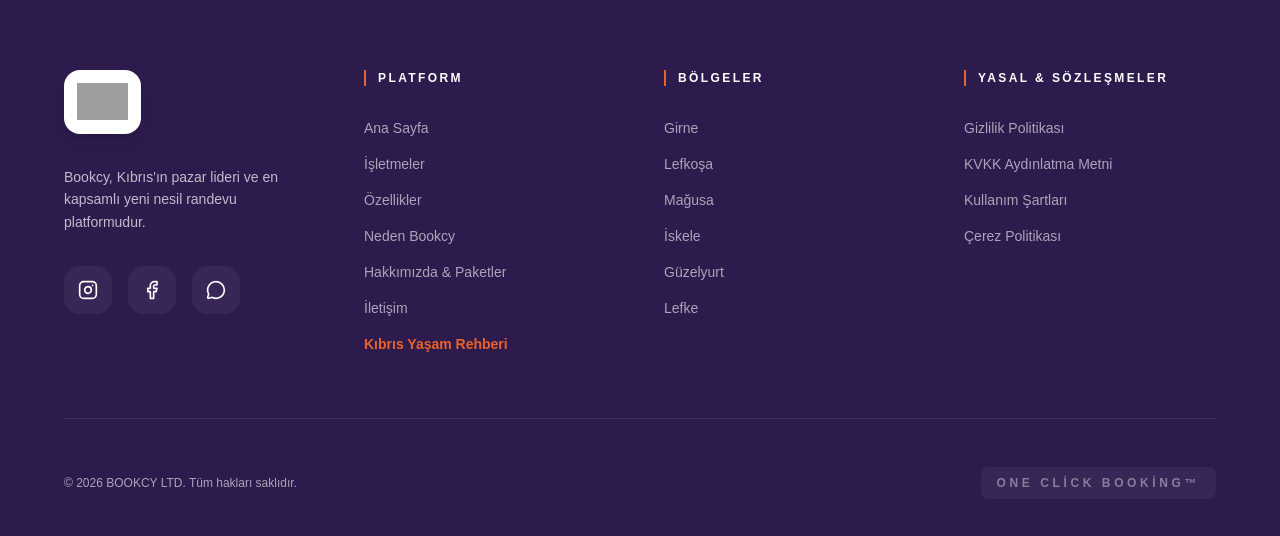
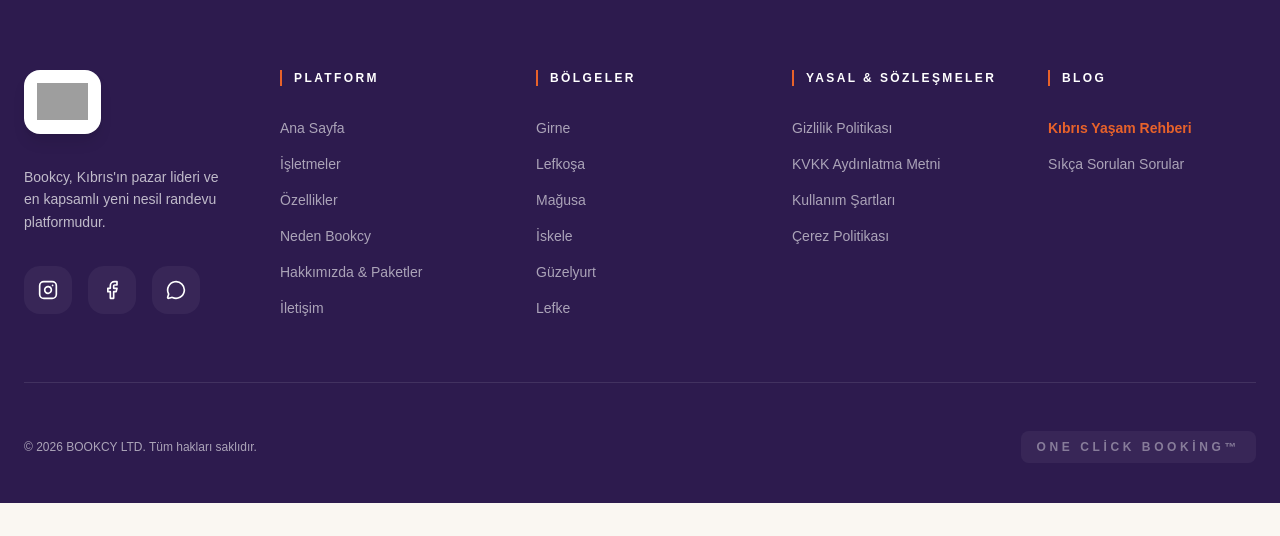
Before and after one commit to Davman-01/bookcy-v2, a Next.js app: page / in a window 1280 px wide. Shown: the part 2019-2555 px from the top of the page. After the commit the page ends 2522 px from the top, so only its background shows below. Built offline with nearby package versions, Linux system fonts and the light colour scheme; no server answers; the database is empty; grey boxes are pictures that could not be loaded.

Commit message:
güncel blog

```diff
--- a/components/Footer.js
+++ b/components/Footer.js
@@ -1,11 +1,9 @@
 "use client";
 import Link from 'next/link';
-// Facebook'u lucide-react'ten sildik, hata vermemesi için aşağıda kendimiz oluşturduk
-import { Info, MessageCircle, Mail } from 'lucide-react';
+import { Info, MessageCircle } from 'lucide-react';
 import { useState, useEffect } from 'react';
 import { useAppContext } from '@/app/providers';
 import { cyprusRegions } from '@/lib/constants';
-// EKLENEN KISIM: Sayfa yolunu öğrenmek için
 import { usePathname } from 'next/navigation';
 
 // Özel Instagram İkonu
@@ -13,7 +11,7 @@
   <svg width={size} height={size} viewBox="0 0 24 24" fill="none" stroke="currentColor" strokeWidth="2" strokeLinecap="round" strokeLinejoin="round"><rect x="2" y="2" width="20" height="20" rx="5" ry="5"></rect><path d="M16 11.37A4 4 0 1 1 12.63 8 4 4 0 0 1 16 11.37z"></path><line x1="17.5" y1="6.5" x2="17.51" y2="6.5"></line></svg>
 );
 
-// Özel Facebook İkonu (Vercel hatasını çözen kısım)
+// Özel Facebook İkonu
 const FacebookIcon = ({ size = 24 }) => (
   <svg width={size} height={size} viewBox="0 0 24 24" fill="none" stroke="currentColor" strokeWidth="2" strokeLinecap="round" strokeLinejoin="round"><path d="M18 2h-3a5 5 0 0 0-5 5v3H7v4h3v8h4v-8h3l1-4h-4V7a1 1 0 0 1 1-1h3z"></path></svg>
 );
@@ -21,7 +19,7 @@
 export default function Footer() {
   const { lang, t } = useAppContext();
   const [cookieConsent, setCookieConsent] = useState(true);
-  const pathname = usePathname(); // EKLENEN KISIM: Yolu tanımla
+  const pathname = usePathname();
 
   useEffect(() => {
     if (!localStorage.getItem('bookcy_cookie_consent')) setCookieConsent(false);
@@ -32,7 +30,7 @@
     setCookieConsent(true);
   };
 
-  // EKLENEN KISIM: Panel ve Admin sayfalarında Footer'ı gizle
+  // Panel ve Admin sayfalarında Footer'ı gizle
   if (pathname && (pathname.startsWith('/dashboard') || pathname.startsWith('/admin') || pathname.startsWith('/panel'))) {
     return null;
   }
@@ -62,9 +60,10 @@
       )}
 
       <footer className="w-full bg-[#2D1B4E] pt-12 md:pt-20 pb-8 md:pb-10 px-6 text-white/60 text-sm border-t border-[#3E296A] z-10 relative">
-        <div className="max-w-6xl mx-auto grid grid-cols-1 md:grid-cols-4 gap-8 md:gap-12 mb-8 md:mb-12 border-b border-white/10 pb-8 md:pb-12">
+        {/* 5 Sütunlu Grid Yapısı (lg:grid-cols-5) */}
+        <div className="max-w-7xl mx-auto grid grid-cols-1 md:grid-cols-2 lg:grid-cols-5 gap-8 md:gap-12 mb-8 md:mb-12 border-b border-white/10 pb-8 md:pb-12">
 
-          {/* Logo & Sosyal Medya */}
+          {/* SÜTUN 1: Logo & Sosyal Medya */}
           <div>
             <div className="mb-6 md:mb-8 h-16 w-fit bg-white p-3 rounded-2xl overflow-hidden flex items-center justify-center border border-white/10 shadow-lg">
               <img src="/logo.png" alt="Bookcy Logo" className="w-full h-full object-contain" />
@@ -77,7 +76,7 @@
             </div>
           </div>
 
-          {/* Platform Menüsü (Eksik Linkler ve SEO Rehberi Eklendi) */}
+          {/* SÜTUN 2: Platform Menüsü */}
           <div>
             <h4 className="text-white font-black mb-6 md:mb-8 tracking-[0.2em] uppercase text-xs border-l-2 border-[#E8622A] pl-3">{text.footer?.col1}</h4>
             <Link href="/" className="block mb-4 text-white/60 hover:text-white font-medium transition-colors text-decoration-none">Ana Sayfa</Link>
@@ -86,17 +85,15 @@
             <Link href="/neden-bookcy" className="block mb-4 text-white/60 hover:text-white font-medium transition-colors text-decoration-none">{text.nav?.why || "Neden Bookcy"}</Link>
             <Link href="/hakkimizda" className="block mb-4 text-white/60 hover:text-white font-medium transition-colors text-decoration-none">{text.nav?.about || "Hakkımızda"}</Link>
             <Link href="/iletisim" className="block mb-4 text-white/60 hover:text-white font-medium transition-colors text-decoration-none">{text.nav?.contact || "İletişim"}</Link>
-            {/* YENİ EKLENEN SEO LİNKİ */}
-            <Link href="/kibris-rezervasyon-ve-yasam-rehberi" className="block mb-4 text-[#E8622A] hover:text-white font-bold transition-colors text-decoration-none">Kıbrıs Yaşam Rehberi</Link>
           </div>
 
-          {/* Bölgeler */}
+          {/* SÜTUN 3: Bölgeler */}
           <div>
             <h4 className="text-white font-black mb-6 md:mb-8 tracking-[0.2em] uppercase text-xs border-l-2 border-[#E8622A] pl-3">{text.footer?.col2}</h4>
             {cyprusRegions.map(r => <Link href={`/isletmeler?r=${r}`} key={r} className="block mb-4 text-white/60 hover:text-white font-medium transition-colors text-decoration-none">{r}</Link>)}
           </div>
 
-          {/* Yasal */}
+          {/* SÜTUN 4: Yasal */}
           <div>
             <h4 className="text-white font-black mb-6 md:mb-8 tracking-[0.2em] uppercase text-xs border-l-2 border-[#E8622A] pl-3">{text.footer?.col3}</h4>
             <Link href="/yasal/gizlilik" className="block mb-4 text-white/60 hover:text-white font-medium transition-colors text-decoration-none">Gizlilik Politikası</Link>
@@ -104,9 +101,17 @@
             <Link href="/yasal/sartlar" className="block mb-4 text-white/60 hover:text-white font-medium transition-colors text-decoration-none">Kullanım Şartları</Link>
             <Link href="/yasal/cerez" className="block mb-4 text-white/60 hover:text-white font-medium transition-colors text-decoration-none">Çerez Politikası</Link>
           </div>
+
+          {/* SÜTUN 5: BLOG (YENİ) */}
+          <div>
+            <h4 className="text-white font-black mb-6 md:mb-8 tracking-[0.2em] uppercase text-xs border-l-2 border-[#E8622A] pl-3">BLOG</h4>
+            <Link href="/kibris-rezervasyon-ve-yasam-rehberi" className="block mb-4 text-[#E8622A] hover:text-[#ff7a40] font-bold transition-colors text-decoration-none">Kıbrıs Yaşam Rehberi</Link>
+            <Link href="/sss" className="block mb-4 text-white/60 hover:text-white font-medium transition-colors text-decoration-none">Sıkça Sorulan Sorular</Link>
+          </div>
+
         </div>
 
-        <div className="max-w-6xl mx-auto flex flex-col md:flex-row justify-between items-center gap-6 text-xs font-medium">
+        <div className="max-w-7xl mx-auto flex flex-col md:flex-row justify-between items-center gap-6 text-xs font-medium">
           <p>© {new Date().getFullYear()} BOOKCY LTD. {text.footer?.right1}</p>
           <p className="font-black text-white/40 tracking-[0.3em] uppercase bg-white/5 px-4 py-2 rounded-lg">One Click Booking™</p>
         </div>
```
